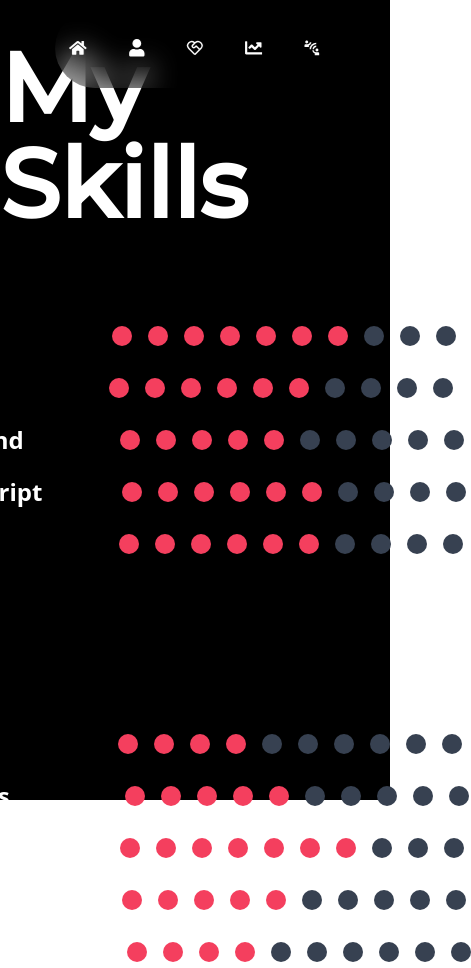
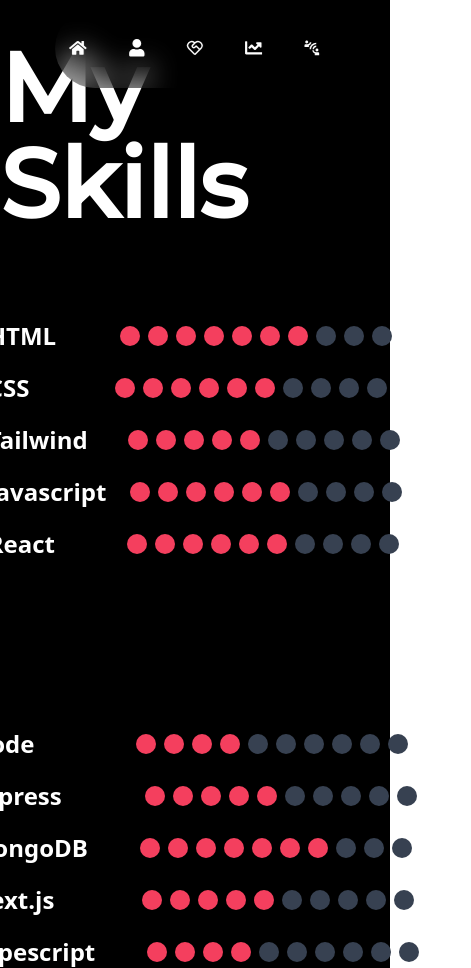
Before and after one commit to Shakil57375/shakil-s_portfolio, a React (Vite) app: page / in a window 390 px wide. Shown: the whole page, 471 px wide, since content can reach past the window. Built offline with nearby package versions, Linux system fonts and the light colour scheme; a web font is replaced by a local one.

Commit message:
skills  mobile  responsive added

```diff
--- a/src/Components/Skills.jsx
+++ b/src/Components/Skills.jsx
@@ -3,7 +3,7 @@
 import GradientBackground from "./GradientBackground";
 const Skills = () => {
   return (
-    <div className="paddingX paddingY relative h-[800px]">
+    <div className="paddingX paddingY relative h-fit pb-12">
       <div className="flex items-center gap-20 ">
         <div>
           <SectionTitle
@@ -24,9 +24,9 @@
       />
       <div className="flex flex-col lg:flex-row items-center justify-between gap-10">
         <div className="mt-32 flex flex-col gap-5">
-          <div className="flex gap-[120px] items-center">
+          <div className="flex gap-16 lg:gap-[120px] items-center">
             <p className="text-2xl font-semibold text-white">HTML</p>
-            <div className="flex gap-4">
+            <div className="flex gap-2 lg:gap-4">
               <div className="w-5 h-5 rounded-full bg-rose-500"></div>
               <div className="w-5 h-5 rounded-full bg-rose-500"></div>
               <div className="w-5 h-5 rounded-full bg-rose-500"></div>
@@ -39,9 +39,9 @@
               <div className="w-5 h-5 rounded-full bg-gray-700"></div>
             </div>
           </div>
-          <div className="flex gap-36 items-center">
+          <div className="flex gap-[86px] lg:gap-36  items-center">
             <p className="text-2xl font-semibold text-white">CSS</p>
-            <div className="flex gap-4">
+            <div className="flex gap-2 lg:gap-4">
               <div className="w-5 h-5 rounded-full bg-rose-500"></div>
               <div className="w-5 h-5 rounded-full bg-rose-500"></div>
               <div className="w-5 h-5 rounded-full bg-rose-500"></div>
@@ -54,9 +54,9 @@
               <div className="w-5 h-5 rounded-full bg-gray-700"></div>
             </div>
           </div>
-          <div className="flex gap-24 items-center">
+          <div className="flex gap-10 lg:gap-24 items-center">
             <p className="text-2xl font-semibold text-white">Tailwind</p>
-            <div className="flex gap-4">
+            <div className="flex gap-2 lg:gap-4">
               <div className="w-5 h-5 rounded-full bg-rose-500"></div>
               <div className="w-5 h-5 rounded-full bg-rose-500"></div>
               <div className="w-5 h-5 rounded-full bg-rose-500"></div>
@@ -69,9 +69,9 @@
               <div className="w-5 h-5 rounded-full bg-gray-700"></div>
             </div>
           </div>
-          <div className="flex gap-20 items-center">
+          <div className="flex gap-6 lg:gap-20 items-center">
             <p className="text-2xl font-semibold text-white">Javascript</p>
-            <div className="flex gap-4">
+            <div className="flex gap-2 lg:gap-4">
               <div className="w-5 h-5 rounded-full bg-rose-500"></div>
               <div className="w-5 h-5 rounded-full bg-rose-500"></div>
               <div className="w-5 h-5 rounded-full bg-rose-500"></div>
@@ -84,9 +84,9 @@
               <div className="w-5 h-5 rounded-full bg-gray-700"></div>
             </div>
           </div>
-          <div className="flex gap-32 items-center">
+          <div className="flex gap-[72px] lg:gap-32 items-center">
             <p className="text-2xl font-semibold text-white">React</p>
-            <div className="flex gap-4">
+            <div className="flex gap-2 lg:gap-4">
               <div className="w-5 h-5 rounded-full bg-rose-500"></div>
               <div className="w-5 h-5 rounded-full bg-rose-500"></div>
               <div className="w-5 h-5 rounded-full bg-rose-500"></div>
@@ -101,9 +101,9 @@
           </div>
         </div>
         <div className="mt-32 flex flex-col gap-5">
-          <div className="flex gap-[136px] items-center">
+          <div className="flex gap-[102px] lg:gap-[136px] items-center">
             <p className="text-2xl font-semibold text-white">Node</p>
-            <div className="flex gap-4">
+            <div className="flex gap-2 lg:gap-4">
               <div className="w-5 h-5 rounded-full bg-rose-500"></div>
               <div className="w-5 h-5 rounded-full bg-rose-500"></div>
               <div className="w-5 h-5 rounded-full bg-rose-500"></div>
@@ -116,9 +116,9 @@
               <div className="w-5 h-5 rounded-full bg-gray-700"></div>
             </div>
           </div>
-          <div className="flex gap-[115px] items-center">
+          <div className="flex gap-[83px]  lg:gap-[115px] items-center">
             <p className="text-2xl font-semibold text-white">Express</p>
-            <div className="flex gap-4">
+            <div className="flex gap-2 lg:gap-4">
               <div className="w-5 h-5 rounded-full bg-rose-500"></div>
               <div className="w-5 h-5 rounded-full bg-rose-500"></div>
               <div className="w-5 h-5 rounded-full bg-rose-500"></div>
@@ -131,9 +131,9 @@
               <div className="w-5 h-5 rounded-full bg-gray-700"></div>
             </div>
           </div>
-          <div className="flex gap-[84px] items-center">
+          <div className="flex gap-[52px] lg:gap-[84px] items-center">
             <p className="text-2xl font-semibold text-white">MongoDB</p>
-            <div className="flex gap-4">
+            <div className="flex gap-2 lg:gap-4">
               <div className="w-5 h-5 rounded-full bg-rose-500"></div>
               <div className="w-5 h-5 rounded-full bg-rose-500"></div>
               <div className="w-5 h-5 rounded-full bg-rose-500"></div>
@@ -146,9 +146,9 @@
               <div className="w-5 h-5 rounded-full bg-gray-700"></div>
             </div>
           </div>
-          <div className="flex gap-[120px] items-center">
+          <div className="flex gap-[88px] lg:gap-[120px] items-center">
             <p className="text-2xl font-semibold text-white">Next.js</p>
-            <div className="flex gap-4">
+            <div className="flex gap-2 lg:gap-4">
               <div className="w-5 h-5 rounded-full bg-rose-500"></div>
               <div className="w-5 h-5 rounded-full bg-rose-500"></div>
               <div className="w-5 h-5 rounded-full bg-rose-500"></div>
@@ -161,9 +161,9 @@
               <div className="w-5 h-5 rounded-full bg-gray-700"></div>
             </div>
           </div>
-          <div className="flex gap-[84px] items-center">
+          <div className="flex gap-[52px] lg:gap-[84px] items-center">
             <p className="text-2xl font-semibold text-white">Typescript</p>
-            <div className="flex gap-4">
+            <div className="flex gap-2 lg:gap-4">
               <div className="w-5 h-5 rounded-full bg-rose-500"></div>
               <div className="w-5 h-5 rounded-full bg-rose-500"></div>
               <div className="w-5 h-5 rounded-full bg-rose-500"></div>
```
